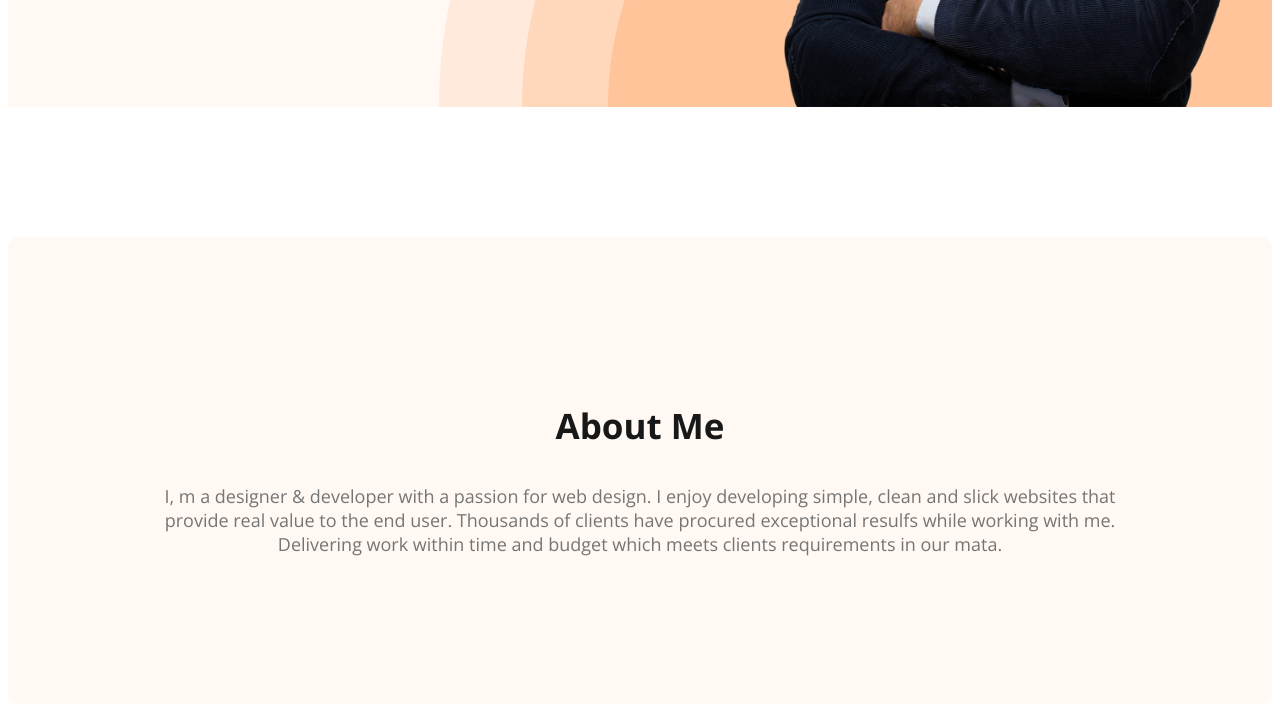
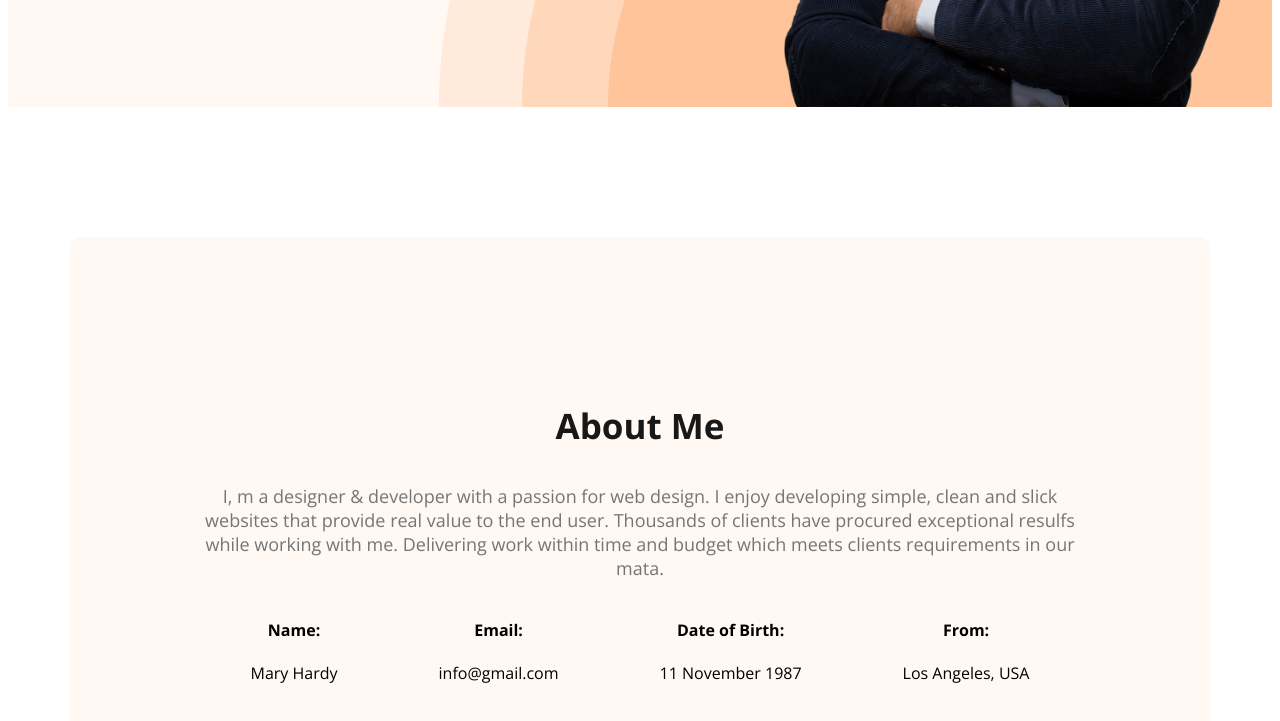
Before and after one commit to MuradNoor/developer_portfolio, a plain HTML site: page index.html in a window 1280 px wide. Shown: the part 661-1382 px from the top of the page. Drawn offline with nearby package versions, Linux system fonts and the light colour scheme.

Commit message:
about info addes

```diff
--- a/index.html
+++ b/index.html
@@ -38,6 +38,24 @@
         <section class="about">
             <h3 class="section-title">About Me</h3>
             <p class="section-description">I, m a designer & developer with a passion for web design. I enjoy developing simple, clean and slick websites that provide real value to the end user. Thousands of clients have procured exceptional resulfs while working with me. Delivering work within time and budget which meets clients requirements in our mata.</p>
+            <div class="about-info-container">
+                <div class="about-info">
+                    <h4 class="info-title">Name:</h4>
+                    <p class="info-description">Mary Hardy</p>
+                </div>
+                <div class="about-info">
+                    <h4 class="info-title">Email:</h4>
+                    <p class="info-description">info@gmail.com</p>
+                </div>
+                <div class="about-info">
+                    <h4 class="info-title">Date of Birth:</h4>
+                    <p class="info-description">11 November 1987</p>
+                </div>
+                <div class="about-info">
+                    <h4 class="info-title">From:</h4>
+                    <p class="info-description">Los Angeles, USA</p>
+                </div>
+            </div>
         </section>
 
     </main>
--- a/styles/nav.css
+++ b/styles/nav.css
@@ -83,7 +83,10 @@ nav a {
 }
 
 /*....main section....*/
-
+main{
+    max-width: 1140px;
+    margin: 0 auto;
+}
 /* about me */
 .about{
     padding: 130px;
@@ -103,3 +106,10 @@ nav a {
     font-size: 18px;
 
 }
+.about-info-container{
+    display: flex;
+    justify-content: space-around;
+}
+.about-info{
+    text-align: center;
+}
```
